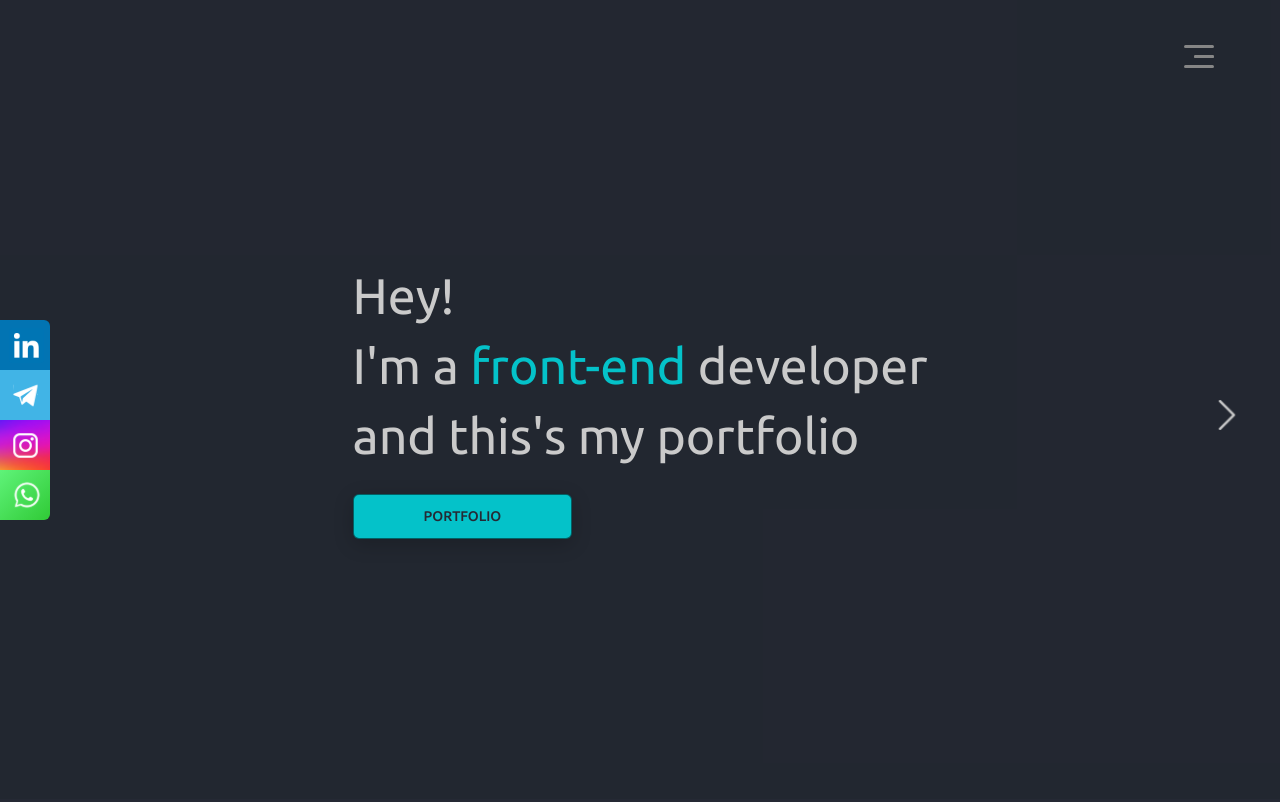
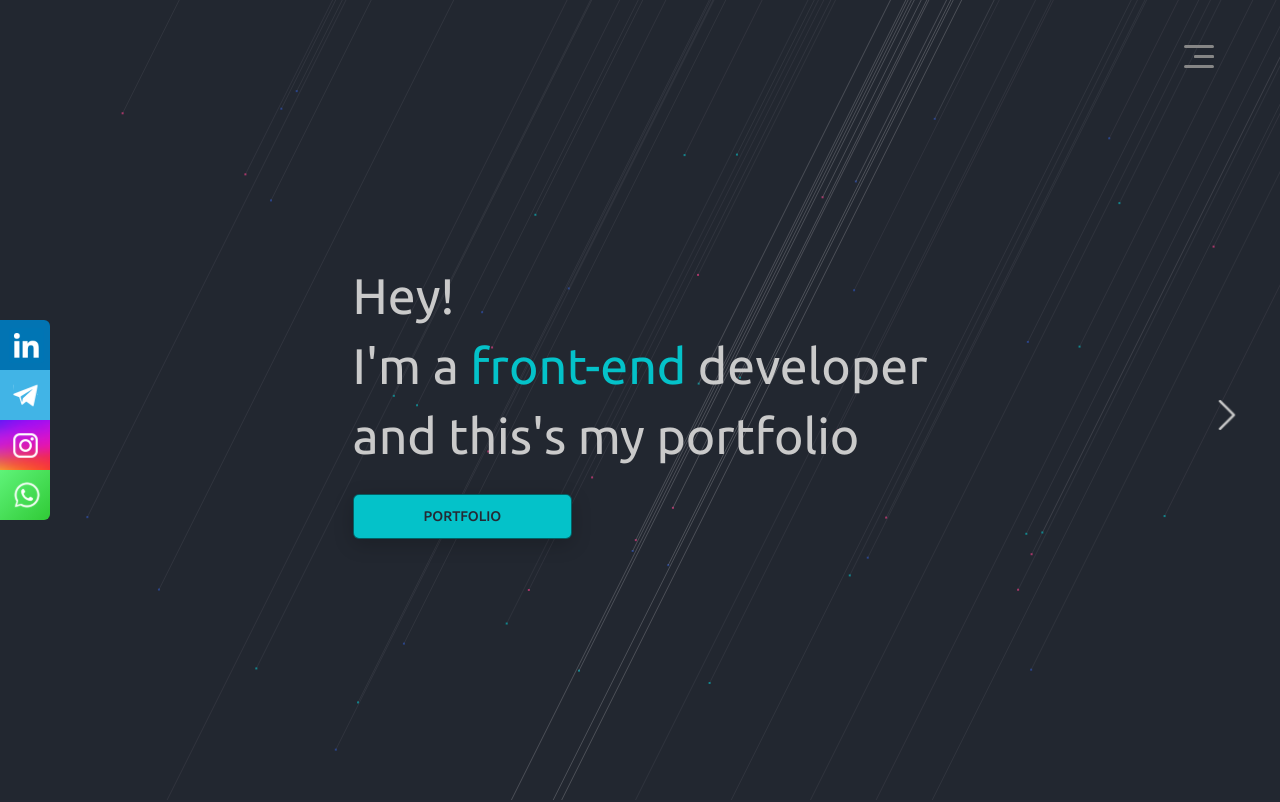
Before and after one commit to LLlkoJlHuk/portfolio, a React (Vite) app: page / in a window 1280 px wide. Built offline with nearby package versions, Linux system fonts and the light colour scheme.

Commit message:
Fix canvas's bug

```diff
--- a/index.html
+++ b/index.html
@@ -7,9 +7,11 @@
     <title></title>
   </head>
   <body>
+    <div id="pt" class="canvas"></div>
     <div id="root"></div>
 
     <script type="module" src="src/main.jsx"></script>
     <script src="/canvas/pt.min.js"></script>
+    <script src="/canvas/canvas.js"></script>
   </body>
 </html>
--- a/src/App.jsx
+++ b/src/App.jsx
@@ -3,8 +3,6 @@ import { useRoutes, useLocation  } from "react-router-dom";
 import { AnimatePresence, motion } from "framer-motion";
 import routes from "./routes/index.jsx";
 import SettingsContext from "./context/settings.js";
-import Canvas from "@/canvas/index.jsx";
-import CanvasLoader from "@/components/CanvasLoader/index.jsx";
 import Menu from "@/components/Menu/index.jsx";
 
 function AnimatedRoutes() {
@@ -34,8 +32,6 @@ function AnimatedRoutes() {
                     exit={{ x: "-100%", opacity: 0 }}
                     transition={{ duration: 0.5, ease: "easeInOut" }}
                 >
-                    <Canvas />
-                    <CanvasLoader />
                     <Menu />
                     { page ?? <div>Page not found</div> }
                 </motion.div>
--- a/src/assets/css/index.css
+++ b/src/assets/css/index.css
@@ -251,6 +251,15 @@ body {
     min-height: 99.8vh;
   }
 }
+.canvas:after {
+  content: "";
+  position: absolute;
+  top: 0;
+  left: 0;
+  width: 100%;
+  height: 100%;
+  background: rgba(31, 35, 44, 0.4);
+}
 
 .txt--blue {
   color: #04C2C9;
--- a/src/assets/css/index.scss
+++ b/src/assets/css/index.scss
@@ -118,6 +118,18 @@ body {
   @include tablet {
     min-height: 99.8vh;
   }
+
+  &:after {
+    content: '';
+    position: absolute;
+    top: 0;
+    left: 0;
+
+    width: 100%;
+    height: 100%;
+
+    background: rgba(31,35,44, .4);
+  }
 }
 
 .txt {
--- a/src/canvas/index.jsx
+++ /dev/null
@@ -1,5 +0,0 @@
-function Canvas() {
-    return <div id="pt" className="canvas"></div>;
-}
-
-export default Canvas;
--- a/src/components/CanvasLoader/index.jsx
+++ /dev/null
@@ -1,16 +0,0 @@
-import { useEffect } from "react";
-
-export default function CanvasLoader() {
-    useEffect(() => {
-        const script = document.createElement("script");
-        script.src = `/canvas/canvas.js?v=${Date.now()}`;  // Уникальный параметр
-        script.defer = true;
-        document.body.appendChild(script);
-
-        return () => {
-            document.body.removeChild(script);
-        };
-    }, []);
-
-    return null;
-}
--- a/src/pages/Main/index.module.css
+++ b/src/pages/Main/index.module.css
@@ -6,7 +6,6 @@ body .page--main {
   justify-content: center;
   align-items: center;
   align-content: center;
-  background: rgba(31, 35, 44, 0.4);
 }
 @media (max-width: 768px) {
   body .page--main {
--- a/src/pages/Main/index.module.scss
+++ b/src/pages/Main/index.module.scss
@@ -9,8 +9,6 @@ body .page--main {
   justify-content: center;
   align-items: center;
   align-content: center;
-
-  background: rgba(31,35,44, .4);
 
   @include tablet {
     padding: 0 5%;
```
Also changed, not shown: 2 other files (tests, documents, lock files or other folders).
